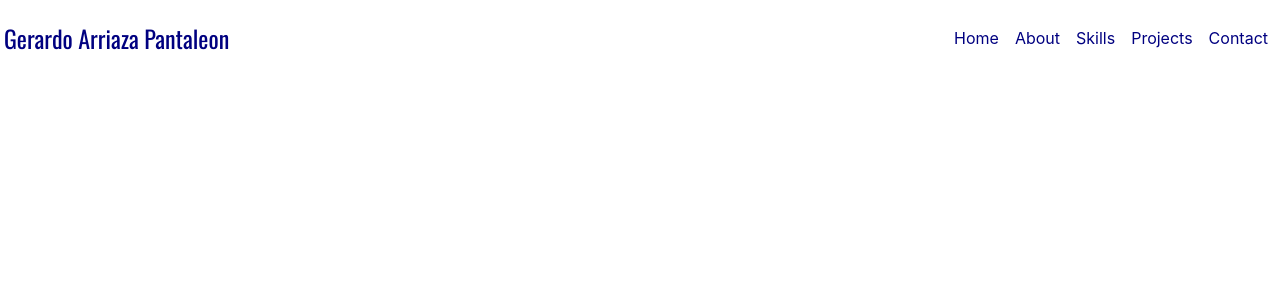
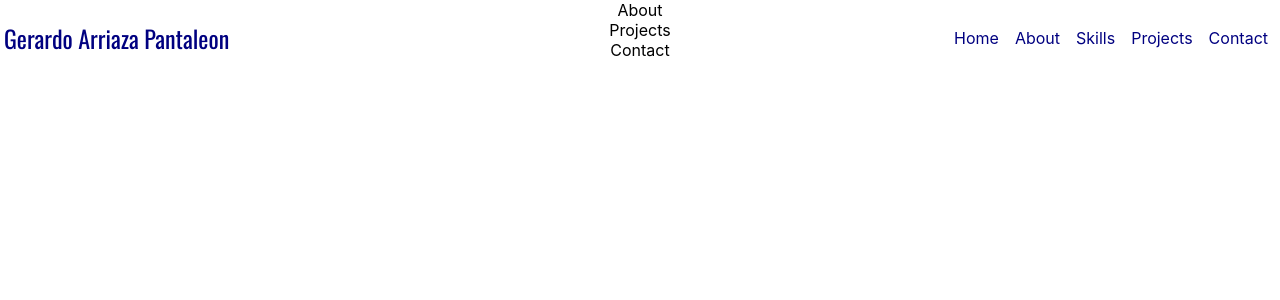
Before and after one commit to GerardoAP22/Portfolio, a React (Create React App) app: page / in a window 1280 px wide. Shown: the top 300 px of the page. Built offline with nearby package versions, Linux system fonts and the light colour scheme.

Commit message:
Adds Skeleton of about projects and contact

```diff
--- a/src/App.js
+++ b/src/App.js
@@ -1,10 +1,16 @@
 import './App.css';
 import Navbar from './components/Navbar';
+import About from './components/About';
+import Projects from './components/Projects';
+import Contact from './components/Contact';
 
 function App() {
   return (
     <div className="App">
       <Navbar />
+      <About />
+      <Projects />
+      <Contact />
     </div>
   );
 }
--- /dev/null
+++ b/src/components/About.jsx
@@ -0,0 +1,9 @@
+import React from 'react'
+
+function About() {
+  return (
+    <div>About</div>
+  )
+}
+
+export default About
--- /dev/null
+++ b/src/components/Contact.jsx
@@ -0,0 +1,9 @@
+import React from 'react'
+
+function Contact() {
+  return (
+    <div>Contact</div>
+  )
+}
+
+export default Contact
--- /dev/null
+++ b/src/components/Projects.jsx
@@ -0,0 +1,9 @@
+import React from 'react'
+
+function Projects() {
+  return (
+    <div>Projects</div>
+  )
+}
+
+export default Projects
```
